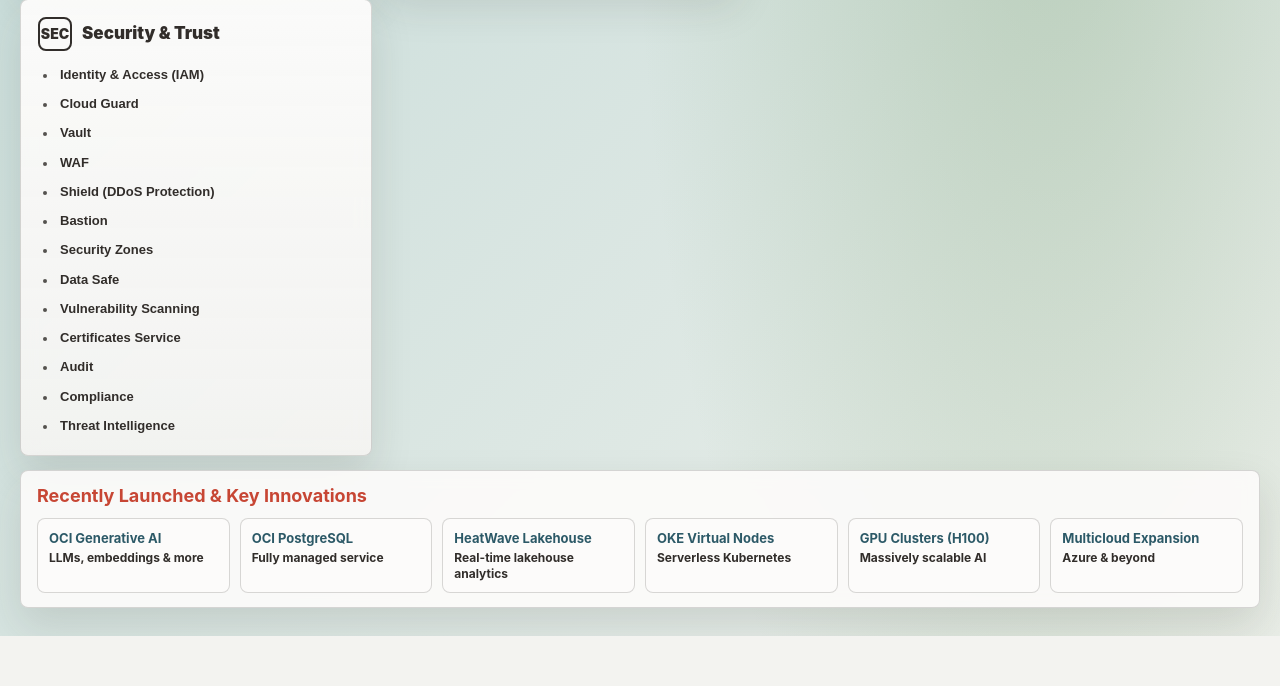
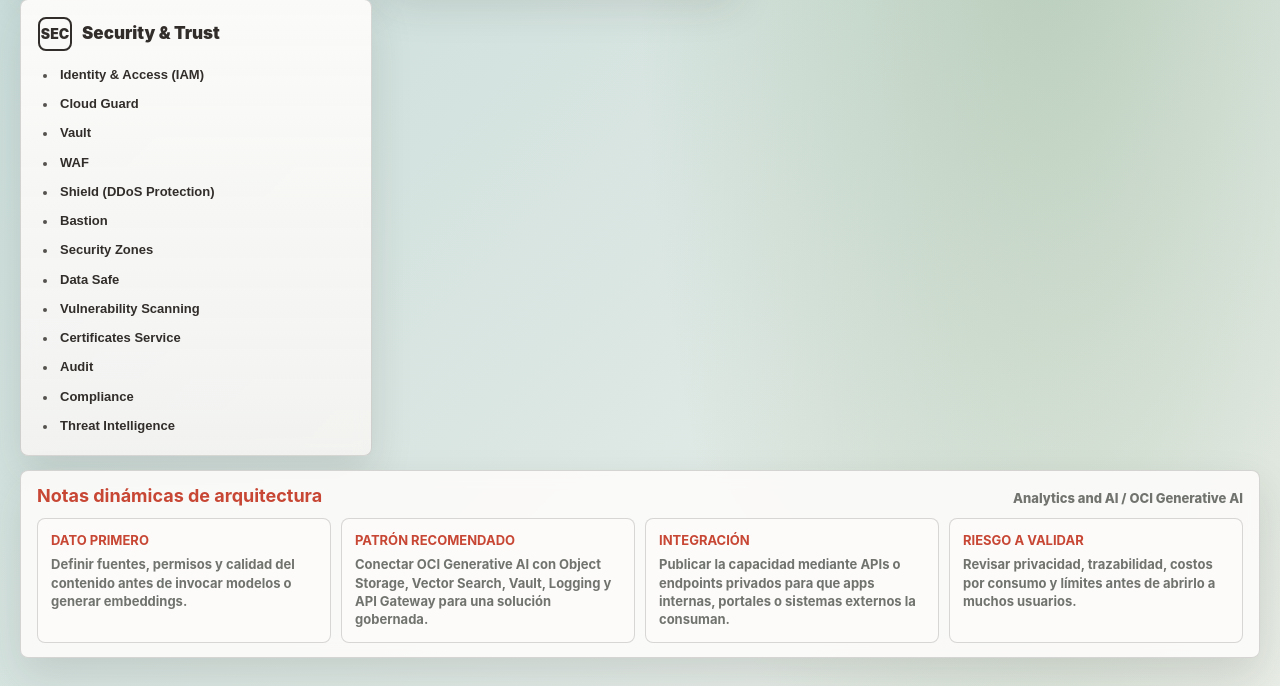
Before and after one commit to johnsjgit/appcodexoci, a Flask app: page / in a window 1280 px wide. Shown: the part 3109-3795 px from the top of the page. Before the commit the page ends 3745 px from the top, so only its background shows below. Run offline with Flask 3, Linux system fonts and the light colour scheme.

Commit message:
Replace innovation strip with dynamic architecture notes

```diff
--- a/templates/index.html
+++ b/templates/index.html
@@ -433,7 +433,7 @@
       font-weight: 800;
     }
 
-    .innovation-strip {
+    .insight-strip {
       margin-top: 14px;
       border: 1px solid var(--line);
       border-radius: 8px;
@@ -443,34 +443,56 @@
       box-shadow: var(--shadow);
     }
 
-    .innovation-strip h2 {
-      margin: 0 0 12px;
+    .insight-head {
+      display: flex;
+      align-items: end;
+      justify-content: space-between;
+      gap: 14px;
+      margin-bottom: 12px;
+    }
+
+    .insight-head h2 {
+      margin: 0;
       color: var(--oracle-red);
       font-size: 18px;
     }
 
-    .innovation-list {
+    .insight-context {
+      color: var(--muted);
+      font-size: 13px;
+      font-weight: 800;
+      text-align: right;
+    }
+
+    .insight-list {
       display: grid;
-      grid-template-columns: repeat(6, minmax(0, 1fr));
+      grid-template-columns: repeat(4, minmax(0, 1fr));
       gap: 10px;
     }
 
-    .innovation {
+    .insight-card {
       border: 1px solid var(--line);
       border-radius: 8px;
-      padding: 11px;
+      padding: 13px;
       background: var(--air);
       color: var(--text);
-      font-size: 12px;
-      line-height: 1.3;
-      font-weight: 750;
+      min-height: 96px;
     }
 
-    .innovation strong {
+    .insight-card strong {
       display: block;
-      margin-bottom: 3px;
-      color: var(--cyan);
+      margin-bottom: 7px;
+      color: var(--active-color, var(--cyan));
       font-size: 13px;
+      text-transform: uppercase;
+    }
+
+    .insight-card span {
+      display: block;
+      color: var(--muted);
+      font-size: 13px;
+      line-height: 1.42;
+      font-weight: 650;
     }
 
     .empty {
@@ -488,7 +510,7 @@
       .detail-panel { position: relative; top: 0; max-height: none; }
       .detail-body { overflow: visible; }
       .service-grid { grid-template-columns: repeat(3, minmax(0, 1fr)); }
-      .innovation-list { grid-template-columns: repeat(3, minmax(0, 1fr)); }
+      .insight-list { grid-template-columns: repeat(2, minmax(0, 1fr)); }
     }
 
     @media (max-width: 820px) {
@@ -498,7 +520,9 @@
       .oracle-mark { justify-self: start; text-align: left; }
       .controls { grid-template-columns: 1fr; }
       .service-grid { grid-template-columns: 1fr; }
-      .innovation-list { grid-template-columns: 1fr; }
+      .insight-head { align-items: start; flex-direction: column; }
+      .insight-context { text-align: left; }
+      .insight-list { grid-template-columns: 1fr; }
       .category-card { min-height: auto; }
       .mind-map { height: 340px; }
       .meta-grid { grid-template-columns: 1fr; }
@@ -566,9 +590,12 @@
       </aside>
     </main>
 
-    <section class="innovation-strip">
-      <h2>Recently Launched & Key Innovations</h2>
-      <div class="innovation-list" id="innovations"></div>
+    <section class="insight-strip" id="insightStrip">
+      <div class="insight-head">
+        <h2>Notas dinámicas de arquitectura</h2>
+        <div class="insight-context" id="insightContext">OCI Generative AI</div>
+      </div>
+      <div class="insight-list" id="architectureInsights"></div>
     </section>
   </div>
 
@@ -665,15 +692,6 @@
       resilience: ["Multi-AD / Multi-Region", "Cross-Region Replication", "Traffic Steering (Failover)", "Backup Policies", "Object Storage Replication", "Autonomous DB Data Guard"],
       security: ["Identity & Access (IAM)", "Vault", "Cloud Guard", "Audit", "Bastion", "Security Zones"]
     };
-
-    const innovations = [
-      ["OCI Generative AI", "LLMs, embeddings & more"],
-      ["OCI PostgreSQL", "Fully managed service"],
-      ["HeatWave Lakehouse", "Real-time lakehouse analytics"],
-      ["OKE Virtual Nodes", "Serverless Kubernetes"],
-      ["GPU Clusters (H100)", "Massively scalable AI"],
-      ["Multicloud Expansion", "Azure & beyond"]
-    ];
 
     let selectedService = "OCI Generative AI";
 
@@ -853,6 +871,7 @@
       $("externalModel").textContent = detail.externalModel;
       $("integrationPills").innerHTML = detail.integrations.map((item) => `<span class="pill">${item}</span>`).join("");
       renderMindMap(service, detail.integrations, category.color);
+      renderArchitectureInsights(service, detail);
     }
 
     function renderMindMap(service, integrations, color) {
@@ -878,10 +897,62 @@
       `;
     }
 
-    function renderInnovations() {
-      $("innovations").innerHTML = innovations.map(([title, copy]) => `
-        <div class="innovation"><strong>${title}</strong>${copy}</div>
+    function renderArchitectureInsights(service, detail) {
+      const insights = buildInsights(service, detail);
+      $("insightStrip").style.setProperty("--active-color", detail.category.color);
+      $("insightContext").textContent = `${detail.category.title} / ${service}`;
+      $("architectureInsights").innerHTML = insights.map(([title, copy]) => `
+        <article class="insight-card"><strong>${title}</strong><span>${copy}</span></article>
       `).join("");
+    }
+
+    function buildInsights(service, detail) {
+      const firstIntegration = detail.integrations[0] || "IAM";
+      const secondIntegration = detail.integrations[1] || "Monitoring";
+      const lower = service.toLowerCase();
+
+      if (lower.includes("autonomous database")) {
+        return [
+          ["Decisión clave", "Usarlo como base administrada cuando el equipo quiere reducir operación de parches, tuning, backup y escalamiento."],
+          ["Conectividad", "Preferir private endpoint, NSG, Vault y acceso desde OKE, Compute, Functions o aplicaciones externas por VPN/FastConnect."],
+          ["Dato sensible", "Combinar con Data Safe, auditoría, cifrado y políticas IAM para gobierno de usuarios y datos críticos."],
+          ["Riesgo a validar", "No tratarlo como software instalable en IaaS externa; para multicloud evaluar Oracle Database@Azure, @Google Cloud o @AWS."]
+        ];
+      }
+
+      if (detail.category.id === "ai") {
+        return [
+          ["Dato primero", "Definir fuentes, permisos y calidad del contenido antes de invocar modelos o generar embeddings."],
+          ["Patrón recomendado", `Conectar ${service} con ${firstIntegration}, ${secondIntegration}, Vault, Logging y API Gateway para una solución gobernada.`],
+          ["Integración", "Publicar la capacidad mediante APIs o endpoints privados para que apps internas, portales o sistemas externos la consuman."],
+          ["Riesgo a validar", "Revisar privacidad, trazabilidad, costos por consumo y límites antes de abrirlo a muchos usuarios."]
+        ];
+      }
+
+      if (detail.category.id === "networking") {
+        return [
+          ["Diseño base", "Separar subnets públicas y privadas, rutas, gateways y listas de seguridad según exposición real del servicio."],
+          ["Híbrido", "Para data center o nubes externas validar VPN, FastConnect, DNS, certificados y ruteo desde el inicio."],
+          ["Operación", "Activar métricas, logs y alarmas para latencia, errores, saturación y cambios de configuración."],
+          ["Riesgo a validar", "Evitar abrir tráfico público cuando el consumo puede resolverse por private endpoints o conectividad privada."]
+        ];
+      }
+
+      if (detail.category.id === "database") {
+        return [
+          ["Modelo de datos", "Alinear tipo de base con patrón transaccional, analítico, documentos, baja latencia o alta concurrencia."],
+          ["Seguridad", "Usar Vault, Data Safe, backups, auditoría y red privada cuando existan datos sensibles."],
+          ["Integración", `Conectar con ${firstIntegration}, ${secondIntegration}, pipelines de datos o aplicaciones por drivers y APIs seguras.`],
+          ["Riesgo a validar", "Confirmar requisitos de residencia, RPO/RTO, licenciamiento y conectividad externa antes del diseño final."]
+        ];
+      }
+
+      return [
+        ["Decisión clave", `Ubicar ${service} como servicio principal, capa de integración o soporte operativo según el caso de uso.`],
+        ["Integraciones", `Priorizar conexión con ${firstIntegration}, ${secondIntegration}, IAM, Logging y red privada cuando aplique.`],
+        ["Operación", "Definir métricas, alarmas, etiquetas de costo, ownership y políticas de acceso desde el primer despliegue."],
+        ["Riesgo a validar", "Confirmar si el servicio corre sólo en OCI o si se consume desde otras nubes/local mediante APIs, agentes o conectividad."]
+      ];
     }
 
     function escapeHtml(value) {
@@ -891,7 +962,6 @@
     $("search").addEventListener("input", renderGrid);
     renderGrid();
     renderDetail(selectedService);
-    renderInnovations();
   </script>
 </body>
 </html>
```
